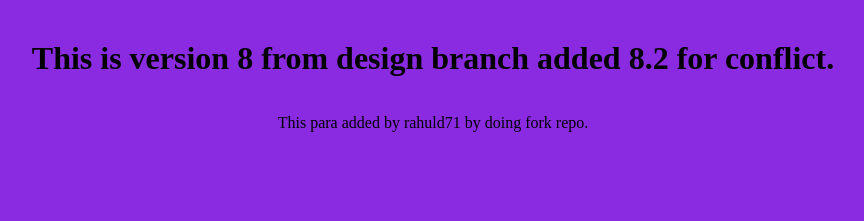
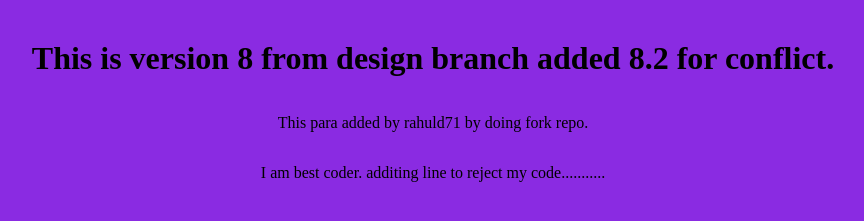
Before and after one commit to rdcode369/myrepo, a plain HTML site: page index.html in a window 1280 px wide. Shown: the part 381-602 px from the top of the page, without its empty margins (207-1071 px from the left). Drawn offline with Linux system fonts and the light colour scheme.

Commit message:
Update index.html for rejecting fork

```diff
--- a/index.html
+++ b/index.html
@@ -16,6 +16,7 @@
     <h1>This is version 7.</h1>
     <h1>This is version 8 from design branch added 8.2 for conflict.</h1>
     <p>This para added by rahuld71 by doing fork repo.</p>
+    <p>I am best coder. additing line to reject my code...........</p>
 </body>
 
 
```
